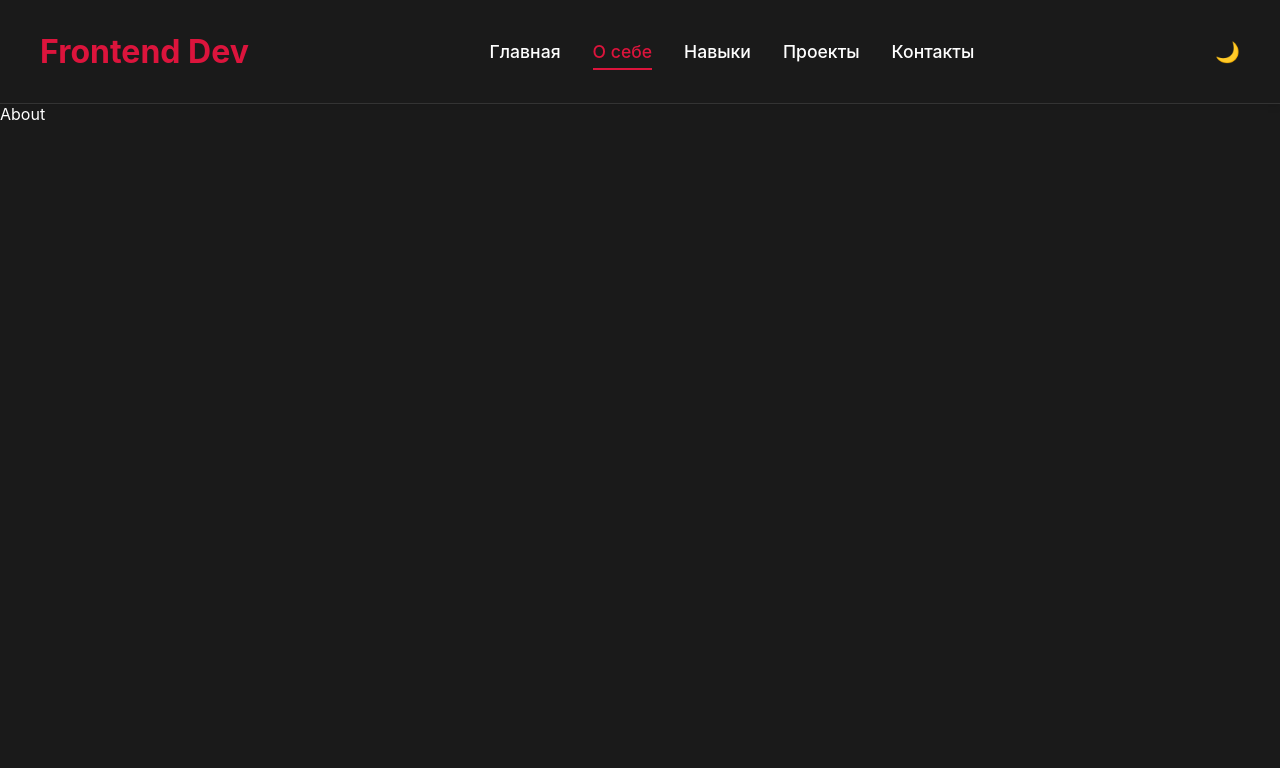
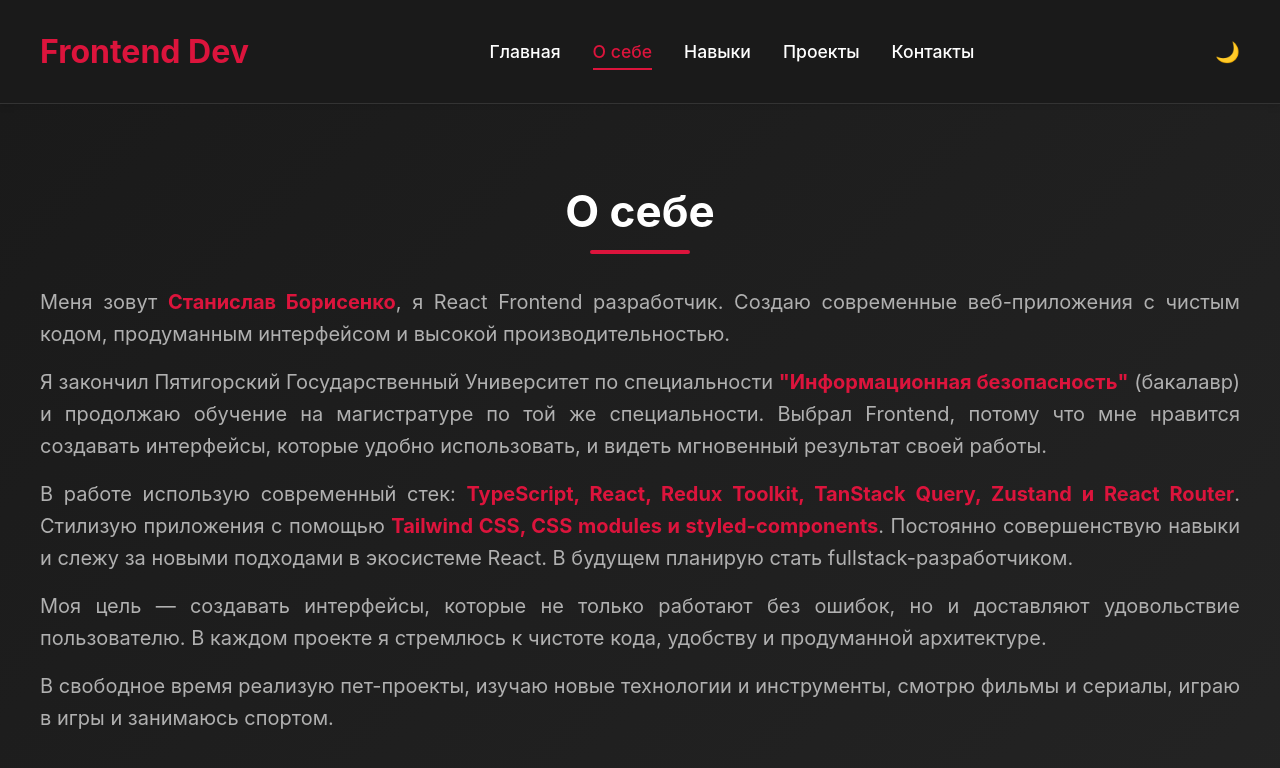
Before and after one commit to stanislav-sbone/Portfolio, a React (Vite) app: page /about in a window 1280 px wide. Shown: the top 768 px of the page. Built offline with nearby package versions, Linux system fonts and the light colour scheme.

Commit message:
feat(About): add content and styling to about page

```diff
--- /dev/null
+++ b/src/pages/About/About.module.css
@@ -0,0 +1,61 @@
+.about {
+  min-height: calc(100vh - 0px);
+  padding-top: 5rem;
+  background: linear-gradient(
+    135deg,
+    var(--bg-primary) 0%,
+    var(--bg-secondary) 100%
+  );
+}
+
+.container {
+  max-width: 1200px;
+  margin: 0 auto;
+  width: 100%;
+}
+
+.title {
+  font-size: 2.75rem;
+  font-weight: bold;
+  color: var(--text-primary);
+  text-align: center;
+  position: relative;
+  margin-bottom: 2rem;
+  padding-bottom: 1rem;
+}
+
+.title::after {
+  content: '';
+  position: absolute;
+  bottom: 0;
+  left: 50%;
+  transform: translateX(-50%);
+  width: 100px;
+  height: 4px;
+  background-color: var(--accent-color);
+  border-radius: 2px;
+}
+
+.content {
+  display: flex;
+  align-items: center;
+  gap: 5rem;
+}
+
+.textBlock {
+  display: flex;
+  flex-direction: column;
+  gap: 1rem;
+}
+
+.text {
+  font-size: 1.25rem;
+  color: var(--text-secondary);
+  line-height: 1.6;
+  text-align: justify;
+}
+
+.highlight {
+  color: var(--accent-color);
+  font-weight: bold;
+}
--- a/src/pages/About/index.tsx
+++ b/src/pages/About/index.tsx
@@ -1,7 +1,61 @@
 import type { FC } from 'react';
+import styles from './About.module.css';
 
 const About: FC = () => {
-  return <div>About</div>;
+  return (
+    <section className={styles.about}>
+      <div className={styles.container}>
+        <h1 className={styles.title}>О себе</h1>
+        <div className={styles.content}>
+          <div className={styles.textBlock}>
+            <p className={styles.text}>
+              Меня зовут{' '}
+              <span className={styles.highlight}>Станислав Борисенко</span>, я
+              React Frontend разработчик. Создаю современные веб-приложения с
+              чистым кодом, продуманным интерфейсом и высокой
+              производительностью.
+            </p>
+            <p className={styles.text}>
+              Я закончил Пятигорский Государственный Университет по
+              специальности{' '}
+              <span className={styles.highlight}>
+                "Информационная безопасность"
+              </span>{' '}
+              (бакалавр) и продолжаю обучение на магистратуре по той же
+              специальности. Выбрал Frontend, потому что мне нравится создавать
+              интерфейсы, которые удобно использовать, и видеть мгновенный
+              результат своей работы.
+            </p>
+            <p className={styles.text}>
+              В работе использую современный стек:{' '}
+              <span className={styles.highlight}>
+                TypeScript, React, Redux Toolkit, TanStack Query, Zustand и
+                React Router
+              </span>
+              . Стилизую приложения с помощью{' '}
+              <span className={styles.highlight}>
+                Tailwind CSS, CSS modules и styled-components
+              </span>
+              . Постоянно совершенствую навыки и слежу за новыми подходами в
+              экосистеме React. В будущем планирую стать
+              fullstack-разработчиком.
+            </p>
+            <p className={styles.text}>
+              Моя цель — создавать интерфейсы, которые не только работают без
+              ошибок, но и доставляют удовольствие пользователю. В каждом
+              проекте я стремлюсь к чистоте кода, удобству и продуманной
+              архитектуре.
+            </p>
+            <p className={styles.text}>
+              В свободное время реализую пет-проекты, изучаю новые технологии и
+              инструменты, смотрю фильмы и сериалы, играю в игры и занимаюсь
+              спортом.
+            </p>
+          </div>
+        </div>
+      </div>
+    </section>
+  );
 };
 
 export default About;
```
